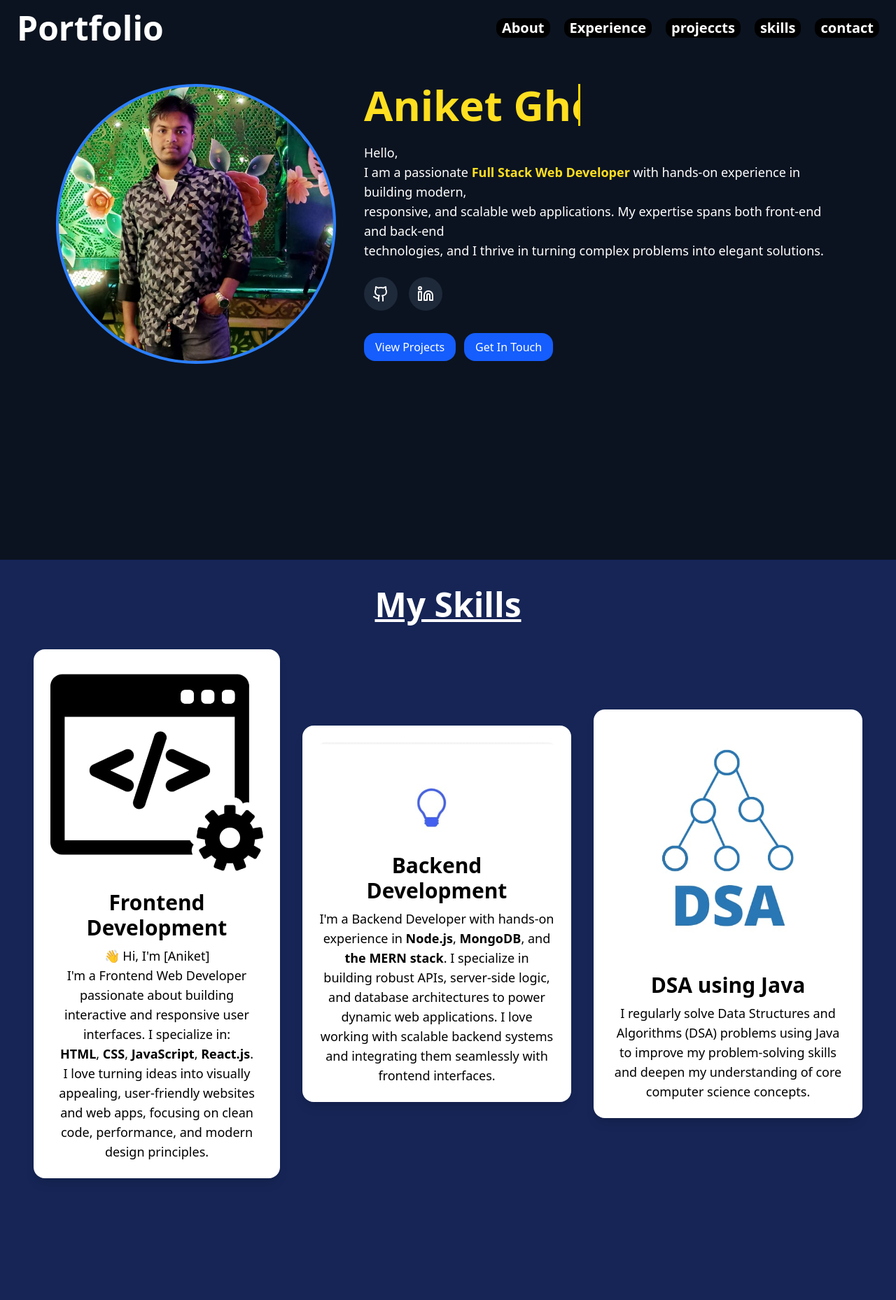
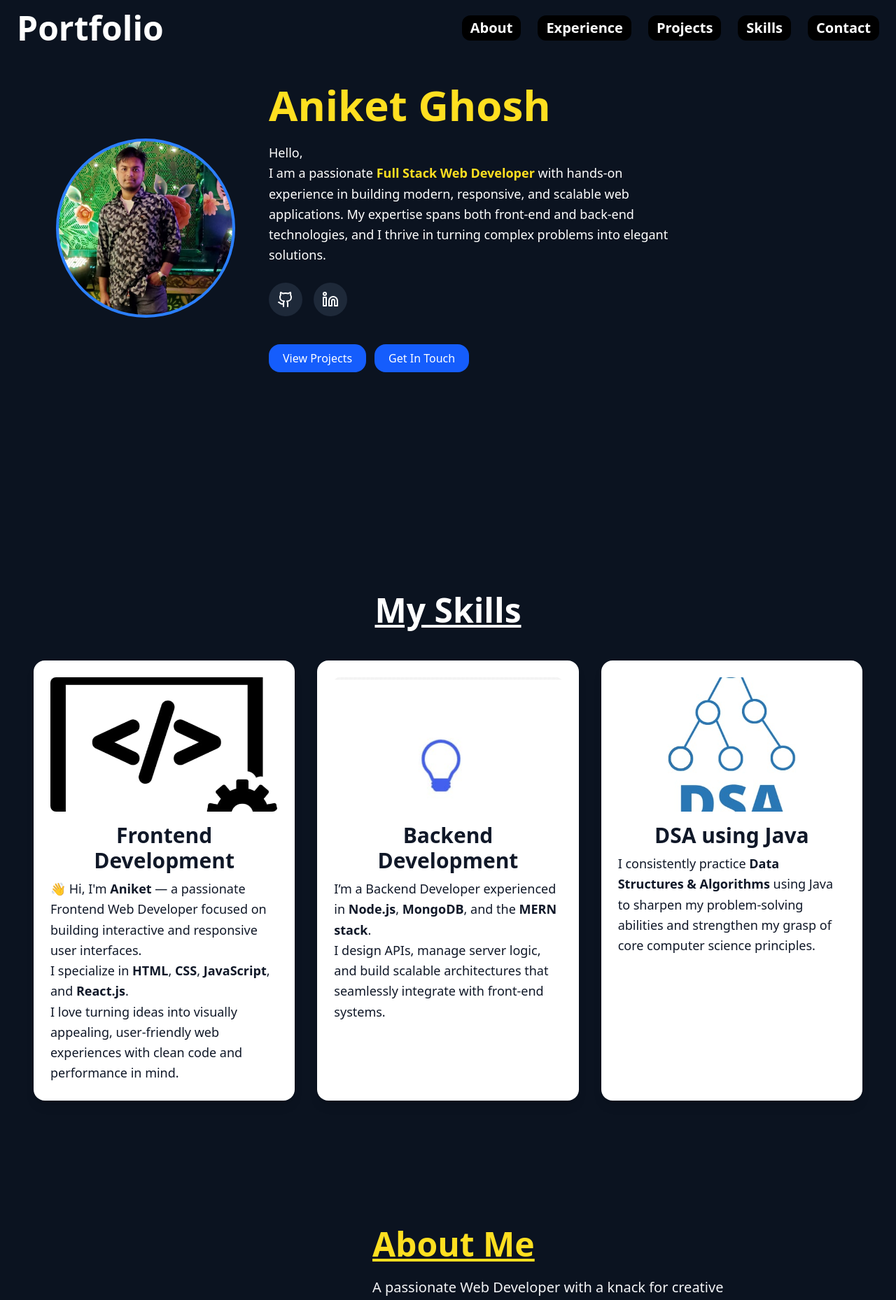
Before and after one commit to Aniket28176/portfolio, a React (Vite) app: page / in a window 1280 px wide. Shown: the top 1858 px of the page at 70% size. Built offline with nearby package versions, Linux system fonts and the light colour scheme.

Commit message:
Made About component responsive

```diff
--- a/src/App.css
+++ b/src/App.css
@@ -1,8 +1,8 @@
 #root {
-  max-width: 1280px;
   margin: 0;
   padding: 0;
-  text-align: center;
+  width: 100%;
+  min-height: 100vh;
 }
 
 html, body {
--- a/src/App.jsx
+++ b/src/App.jsx
@@ -22,7 +22,7 @@ function App() {
      <Conclusion/>
 
         <a href ="#contact">
-      <button className='rounded-2xl bg-blue-500 hover:bg-black px-7 py-5 my-5 text-white'>Get In Touch</button>
+      <button className='rounded-2xl bg-blue-500 hover:bg-black px-7 py-5 my-5 mx-170 text-white align-middle'>Get In Touch</button>
       </a>
      <Last/>
   </div>
--- a/src/compoonents/About.jsx
+++ b/src/compoonents/About.jsx
@@ -5,33 +5,38 @@ const About = () => {
   return (
     <div
       id="About"
-      className="flex flex-col md:flex-row items-center justify-center px-6 py-12 md:px-16 lg:px-24 gap-8 bg-transparent
-       w-screen h-screen"
+      className="flex flex-col md:flex-row items-center justify-center px-4 sm:px-6 md:px-16 lg:px-24 py-12 gap-10 bg-[#0b1320] text-white w-full min-h-screen"
     >
-      <div className="flex-shrink-0">
+      {/* Left Side Image */}
+      <div className="flex-shrink-0 flex justify-center">
         <img
-          className="w-64 h-64 md:w-80 md:h-80 object-cover rounded-2xl shadow-lg hover:-translate-y-3 transition-transform"
+          className="w-56 h-56 sm:w-64 sm:h-64 md:w-80 md:h-80 object-cover rounded-2xl shadow-lg hover:-translate-y-3 transition-transform duration-300"
           src="about4.jpg"
           alt="About"
         />
       </div>
 
+      {/* Right Side Text */}
       <div className="flex flex-col items-center md:items-start text-center md:text-left space-y-6 max-w-xl">
-        <h1 className="font-bold text-4xl md:text-5xl text-white underline">About Me</h1>
-        <p className="text-lg md:text-2xl text-white">
-          A passionate Web developer with a knack for creative problem-solving.
-        </p>
-        <p className="text-white">
-          I specialize in building full-stack web applications that are not only functional but also deliver
-          exceptional user experiences. With a strong foundation in both frontend and backend technologies,
-          I bridge the gap between design and functionality.
-          <br />
-          <br />
-          When I'm not coding, you can find me exploring new technologies, contributing to open-source projects,
-          or sharing my knowledge with the developer community.
+        <h1 className="font-bold text-3xl sm:text-4xl md:text-5xl underline text-yellow-300">
+          About Me
+        </h1>
+
+        <p className="text-base sm:text-lg md:text-xl text-gray-100">
+          A passionate Web Developer with a knack for creative problem-solving.
         </p>
 
-        <div className="flex space-x-4">
+        <p className="text-sm sm:text-base md:text-lg text-gray-200 leading-relaxed">
+          I specialize in building full-stack web applications that are both functional and user-friendly.
+          With a strong foundation in front-end and back-end technologies, I focus on creating seamless
+          digital experiences that blend <b>design</b> with <b>performance</b>.
+          <br /><br />
+          When I’m not coding, I love exploring new technologies, contributing to open-source projects, or
+          sharing my learnings with the developer community.
+        </p>
+
+        {/* Social Icons */}
+        <div className="flex flex-wrap justify-center md:justify-start gap-4">
           <a
             href="https://github.com"
             target="_blank"
@@ -50,8 +55,9 @@ const About = () => {
           </a>
         </div>
 
+        {/* Button */}
         <a href="#contact">
-          <button className="rounded-2xl bg-blue-500 hover:bg-black px-6 py-3 text-white transition">
+          <button className="rounded-2xl bg-blue-600 hover:bg-black px-6 py-3 text-white text-base sm:text-lg font-medium transition-transform duration-300 hover:scale-105">
             Get In Touch
           </button>
         </a>
--- a/src/compoonents/Navbar.jsx
+++ b/src/compoonents/Navbar.jsx
@@ -3,54 +3,62 @@ import { Github, Linkedin } from 'lucide-react';
 
 const Navbar = () => {
   return (
-    <div id="Home" className="bg-[#0b1320] text-white w-screen h-screen">
-
+    <div id="Home" className="bg-[#0b1320] text-white w-full min-h-screen">
+      {/* Top Navigation */}
       <nav className="flex flex-wrap justify-between items-center px-6 py-4">
         <span className="font-bold text-3xl md:text-5xl">Portfolio</span>
-        <ul className="flex flex-wrap gap-3 md:gap-5 mt-4 md:mt-0 font-semibold">
-           <a href ="#About">
-            <li className=' bg-black rounded-xl px-2 hover:text-blue-400 text-sm text-xl'>About</li>
-            </a>
 
-            <a href ="#Experience">
-            <li className=' bg-black rounded-xl px-2 hover:text-blue-400 text-sm text-xl'>Experience</li>
-            </a>
-            <a href ="#projects">
-            <li className=' bg-black rounded-xl px-2 hover:text-blue-400 text-sm text-xl'>projeccts</li>
-           </a>
-
-           <a href ="#skills">
-            <li className=' bg-black rounded-xl px-2 hover:text-blue-400 text-sm text-xl'>skills</li>
-            </a>
-
-            <a href ="#contact">
-            <li className=' bg-black rounded-xl px-2 hover:text-blue-400 text-sm text-xl'>contact</li>
+        <ul className="flex flex-wrap justify-center md:justify-end gap-3 md:gap-6 mt-4 md:mt-0 font-semibold">
+          <a href="#About">
+            <li className="bg-black rounded-xl px-3 py-1 hover:text-blue-400 text-base md:text-xl transition">
+              About
+            </li>
           </a>
-
-
-
+          <a href="#Experience">
+            <li className="bg-black rounded-xl px-3 py-1 hover:text-blue-400 text-base md:text-xl transition">
+              Experience
+            </li>
+          </a>
+          <a href="#projects">
+            <li className="bg-black rounded-xl px-3 py-1 hover:text-blue-400 text-base md:text-xl transition">
+              Projects
+            </li>
+          </a>
+          <a href="#skills">
+            <li className="bg-black rounded-xl px-3 py-1 hover:text-blue-400 text-base md:text-xl transition">
+              Skills
+            </li>
+          </a>
+          <a href="#contact">
+            <li className="bg-black rounded-xl px-3 py-1 hover:text-blue-400 text-base md:text-xl transition">
+              Contact
+            </li>
+          </a>
         </ul>
       </nav>
 
-
-      <div className="flex flex-col md:flex-row items-center md:items-start gap-6 md:gap-10 px-6 md:px-20 py-10">
-
+      {/* Hero Section */}
+      <div className="flex flex-col md:flex-row items-center justify-center md:justify-start gap-8 md:gap-12 px-6 md:px-20 py-10">
+        {/* Profile Image */}
         <img
-          className="w-100 h-100 rounded-full object-cover transform transition-transform duration-500 hover:scale-110 bg-blue-500 p-1"
+          className="w-40 h-40 sm:w-56 sm:h-56 md:w-64 md:h-64 rounded-full object-cover transform transition-transform duration-500 hover:scale-110 bg-blue-500 p-1"
           src="aniket5.jpg"
-          alt="My Image"
+          alt="Aniket Ghosh"
         />
 
-
-        <div className="flex flex-col gap-4 md:gap-6 text-center md:text-left">
-          <h1 className="text-4xl md:text-6xl text-yellow-300 font-bold typewriter">Aniket Ghosh</h1>
-          <p className="text-sm md:text-lg">
-            Hello, <br />I am a passionate <b className="text-yellow-300">Full Stack Web Developer</b> with hands-on experience in building modern,<br/>
-            responsive, and scalable web applications. My expertise spans both front-end and back-end<br/>
-            technologies, and I thrive in turning complex problems into elegant solutions.
+        {/* Text Content */}
+        <div className="flex flex-col gap-4 md:gap-6 text-center md:text-left max-w-xl">
+          <h1 className="text-4xl sm:text-5xl md:text-6xl text-yellow-300 font-bold">
+            Aniket Ghosh
+          </h1>
+          <p className="text-sm sm:text-base md:text-lg leading-relaxed">
+            Hello, <br />
+            I am a passionate{' '}
+            <b className="text-yellow-300">Full Stack Web Developer</b> with hands-on experience in building modern, responsive, and scalable web applications.
+            My expertise spans both front-end and back-end technologies, and I thrive in turning complex problems into elegant solutions.
           </p>
 
-
+          {/* Social Links */}
           <div className="flex justify-center md:justify-start space-x-4">
             <a
               href="https://github.com/Aniket28176"
@@ -70,13 +78,13 @@ const Navbar = () => {
             </a>
           </div>
 
-
-          <div className="flex flex-wrap justify-center md:justify-start gap-3 mt-2">
-            <button className="bg-blue-600 hover:bg-black text-white rounded-2xl px-4 py-2 transition">
+          {/* Buttons */}
+          <div className="flex flex-wrap justify-center md:justify-start gap-3 mt-4">
+            <button className="bg-blue-600 hover:bg-black text-white rounded-2xl px-5 py-2 transition-transform duration-300 hover:scale-105">
               View Projects
             </button>
             <a href="#contact">
-              <button className="bg-blue-600 hover:bg-black text-white rounded-2xl px-4 py-2 transition">
+              <button className="bg-blue-600 hover:bg-black text-white rounded-2xl px-5 py-2 transition-transform duration-300 hover:scale-105">
                 Get In Touch
               </button>
             </a>
--- a/src/compoonents/Skills.jsx
+++ b/src/compoonents/Skills.jsx
@@ -2,36 +2,57 @@ import React from 'react';
 
 const Skills = () => {
   return (
-    <div id="skills" className="px-6 md:px-12 py-10">
-      <h1 className="font-bold text-5xl text-white underline text-center mb-10">My Skills</h1>
-      <div className="flex flex-col md:flex-row gap-8 justify-center items-center">
+    <div id="skills" className="bg-[#0b1320] text-white px-4 sm:px-6 md:px-12 py-12">
+      {/* Section Title */}
+      <h1 className="font-bold text-4xl sm:text-5xl text-white underline text-center mb-12">
+        My Skills
+      </h1>
 
-        <div className="max-w-sm shadow-lg rounded-2xl bg-white p-6 hover:-translate-y-3 transition-transform duration-300">
-          <img className="w-full mb-4 rounded-lg" src="webdev.jpg" alt="Frontend Development" />
-          <h2 className="font-bold text-3xl mb-2">Frontend Development</h2>
-          <p className="text-lg">
-            👋 Hi, I'm [Aniket]<br/>
-            I'm a Frontend Web Developer passionate about building interactive and responsive user interfaces. I specialize in:
-            <br/><b>HTML</b>, <b>CSS</b>, <b>JavaScript</b>, <b>React.js</b>.
-            <br/>I love turning ideas into visually appealing, user-friendly websites and web apps, focusing on clean code, performance, and modern design principles.
+      {/* Skill Cards Container */}
+      <div className="grid grid-cols-1 sm:grid-cols-2 lg:grid-cols-3 gap-8 justify-items-center">
+
+        {/* Frontend Card */}
+        <div className="w-full max-w-sm shadow-lg rounded-2xl bg-white text-gray-900 p-6 hover:-translate-y-3 transition-transform duration-300">
+          <img
+            className="w-full h-48 object-cover mb-4 rounded-lg"
+            src="webdev.jpg"
+            alt="Frontend Development"
+          />
+          <h2 className="font-bold text-2xl sm:text-3xl mb-2 text-center">Frontend Development</h2>
+          <p className="text-base sm:text-lg leading-relaxed">
+            👋 Hi, I'm <b>Aniket</b> — a passionate Frontend Web Developer focused on building interactive and responsive user interfaces.
+            <br />
+            I specialize in <b>HTML</b>, <b>CSS</b>, <b>JavaScript</b>, and <b>React.js</b>.
+            <br />
+            I love turning ideas into visually appealing, user-friendly web experiences with clean code and performance in mind.
           </p>
         </div>
 
-        <div className="max-w-sm shadow-lg rounded-2xl bg-white p-6 hover:-translate-y-3 transition-transform duration-300">
-          <img className="w-full mb-4 rounded-lg" src="backend.jpg" alt="Backend Development" />
-          <h2 className="font-bold text-3xl mb-2">Backend Development</h2>
-          <p className="text-lg">
-            I'm a Backend Developer with hands-on experience in <b>Node.js</b>, <b>MongoDB</b>, and <b>the MERN stack</b>.
-            I specialize in building robust APIs, server-side logic, and database architectures to power dynamic web applications.
-            I love working with scalable backend systems and integrating them seamlessly with frontend interfaces.
+        {/* Backend Card */}
+        <div className="w-full max-w-sm shadow-lg rounded-2xl bg-white text-gray-900 p-6 hover:-translate-y-3 transition-transform duration-300">
+          <img
+            className="w-full h-48 object-cover mb-4 rounded-lg"
+            src="backend.jpg"
+            alt="Backend Development"
+          />
+          <h2 className="font-bold text-2xl sm:text-3xl mb-2 text-center">Backend Development</h2>
+          <p className="text-base sm:text-lg leading-relaxed">
+            I’m a Backend Developer experienced in <b>Node.js</b>, <b>MongoDB</b>, and the <b>MERN stack</b>.
+            <br />
+            I design APIs, manage server logic, and build scalable architectures that seamlessly integrate with front-end systems.
           </p>
         </div>
 
-        <div className="max-w-sm shadow-lg rounded-2xl bg-white p-6 hover:-translate-y-3 transition-transform duration-300">
-          <img className="w-full mb-4 rounded-lg" src="DSA.jpg" alt="DSA using Java" />
-          <h2 className="font-bold text-3xl mb-2">DSA using Java</h2>
-          <p className="text-lg">
-            I regularly solve Data Structures and Algorithms (DSA) problems using Java to improve my problem-solving skills and deepen my understanding of core computer science concepts.
+        {/* DSA Card */}
+        <div className="w-full max-w-sm shadow-lg rounded-2xl bg-white text-gray-900 p-6 hover:-translate-y-3 transition-transform duration-300">
+          <img
+            className="w-full h-48 object-cover mb-4 rounded-lg"
+            src="DSA.jpg"
+            alt="DSA using Java"
+          />
+          <h2 className="font-bold text-2xl sm:text-3xl mb-2 text-center">DSA using Java</h2>
+          <p className="text-base sm:text-lg leading-relaxed">
+            I consistently practice <b>Data Structures & Algorithms</b> using Java to sharpen my problem-solving abilities and strengthen my grasp of core computer science principles.
           </p>
         </div>
 
--- a/src/compoonents/conclusion.jsx
+++ b/src/compoonents/conclusion.jsx
@@ -2,8 +2,8 @@ import React from 'react';
 
 const Conclusion = () => {
   return (
-    <div className="px-4 py-8 md:px-12 lg:px-24 space-y-6 w-screen h-93">
-      <h1 className="text-3xl md:text-4xl lg:text-5xl underline text-white">
+    <div className="px-4 py-8 md:px-12 lg:px-24 space-y-6 w-screen h-93 mx-100">
+      <h1 className="text-3xl md:text-4xl lg:text-5xl underline text-white mx-45">
         What I Do
       </h1>
       <ul className="list-disc list-inside text-base md:text-lg text-white space-y-3">
```
Also changed, not shown: public/aniket4.jpg (deleted).
